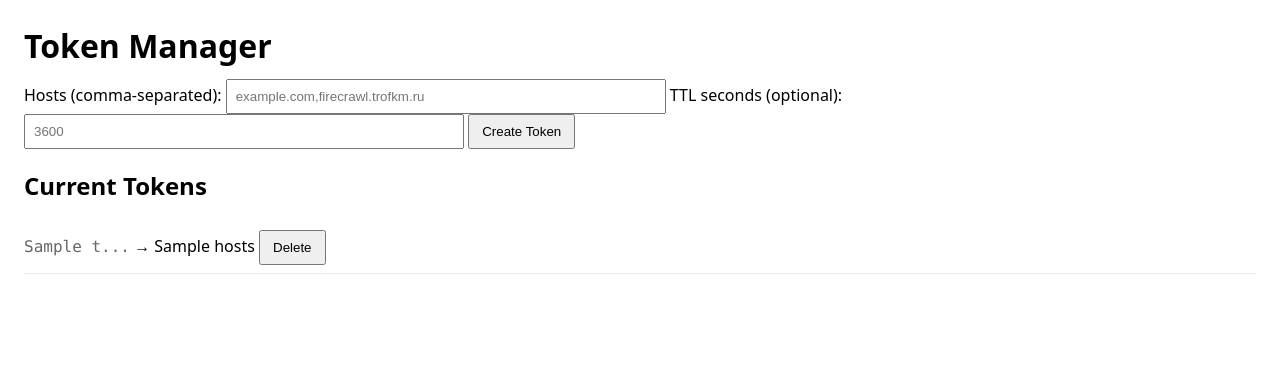
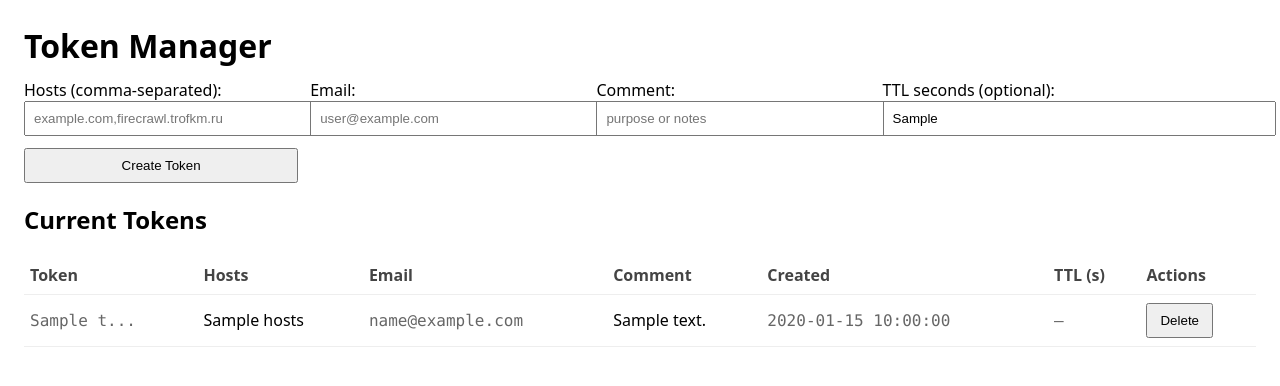
Before and after one commit to trofkm/acl-proxy, a FastAPI app: template auth_service/templates/index.html in a window 1280 px wide. Shown: the top 386 px of the page. Run offline with FastAPI, Linux system fonts and the light colour scheme; the template is opened without the code that fills it: most values are stand-ins (such as "Sample title", 1, 10 or a date in 2020).

Commit message:
Fix token view, add emails, fix ttl

```diff
--- a/auth_service/app.py
+++ b/auth_service/app.py
@@ -160,12 +160,42 @@ async def index(request: Request, _: None = Depends(admin_guard)) -> HTMLRespons
         token_value = key.split(":", 1)[1]
         data = redis_client.hgetall(key)
         ttl_seconds = redis_client.ttl(key)
-        tokens.append({"token": token_value, "hosts": data.get("hosts", ""), "ttl": ttl_seconds})
-    return templates.TemplateResponse("index.html", {"request": request, "tokens": tokens})
+        created_raw = data.get("created_at", "")
+        created_iso = ""
+        created_ts = 0
+        if created_raw:
+            try:
+                created_ts = int(created_raw)
+                created_iso = time.strftime("%Y-%m-%d %H:%M", time.gmtime(created_ts))
+            except Exception:
+                created_iso = ""
+        tokens.append({
+            "token": token_value,
+            "hosts": data.get("hosts", ""),
+            "email": data.get("email", ""),
+            "comment": data.get("comment", ""),
+            "created_at": created_iso,
+            "_created_ts": created_ts,
+            "ttl": ttl_seconds,
+        })
+    # Sort by creation timestamp ascending (older first)
+    tokens.sort(key=lambda t: t.get("_created_ts", 0))
+
+    default_ttl = int(get_env("TOKEN_TTL_SECONDS", "0") or 0)
+    return templates.TemplateResponse(
+        "index.html",
+        {"request": request, "tokens": tokens, "default_ttl": default_ttl},
+    )
 
 
 @app.post("/create_token")
-async def create_token(hosts: str = Form(...), ttl_seconds: Optional[int] = Form(None), _: None = Depends(admin_guard)) -> JSONResponse:
+async def create_token(
+    hosts: str = Form(...),
+    ttl_seconds: Optional[str] = Form(None),  # accept raw string; parse if provided
+    email: Optional[str] = Form(None),
+    comment: Optional[str] = Form(None),
+    _: None = Depends(admin_guard),
+) -> JSONResponse:
     # Generate raw token returned to user once
     raw_token = secrets.token_urlsafe(32)
     pepper = get_env("PEPPER", "")
@@ -174,10 +204,21 @@ async def create_token(hosts: str = Form(...), ttl_seconds: Optional[int] = Form
     token_hash_value = hash_token(raw_token, pepper)
 
     key = f"tokens:{token_hash_value}"
-    redis_client.hset(key, mapping={"hosts": hosts})
+    redis_client.hset(key, mapping={
+        "hosts": hosts,
+        "email": (email or ""),
+        "comment": (comment or ""),
+        "created_at": str(int(time.time())),
+    })
     # Optional TTL per token
-    default_ttl = int(get_env("TOKEN_TTL_SECONDS", "0"))
-    ttl_effective = ttl_seconds if ttl_seconds and ttl_seconds > 0 else default_ttl
+    default_ttl = int(get_env("TOKEN_TTL_SECONDS", "0") or 0)
+    parsed_ttl: int = 0
+    if ttl_seconds is not None and ttl_seconds != "":
+        try:
+            parsed_ttl = int(ttl_seconds)
+        except ValueError:
+            raise HTTPException(status_code=422, detail="ttl_seconds must be integer")
+    ttl_effective = parsed_ttl if parsed_ttl > 0 else default_ttl
     if ttl_effective and ttl_effective > 0:
         redis_client.expire(key, ttl_effective)
 
--- a/auth_service/templates/index.html
+++ b/auth_service/templates/index.html
@@ -7,43 +7,72 @@
   <style>
     body { font-family: system-ui, Arial, sans-serif; margin: 24px; }
     h1 { margin-bottom: 12px; }
-    form { margin: 12px 0; }
-    input[type="text"] { width: 420px; max-width: 100%; padding: 8px; }
+    form { margin: 12px 0; display: grid; grid-template-columns: 1fr 1fr 1fr auto; gap: 12px; align-items: center; }
+    input[type="text"] { width: 100%; padding: 8px; }
     button { padding: 8px 12px; cursor: pointer; }
-    ul { list-style: none; padding: 0; }
-    li { padding: 8px 0; border-bottom: 1px solid #eee; }
+    table { width: 100%; border-collapse: collapse; margin-top: 16px; }
+    th, td { text-align: left; border-bottom: 1px solid #eee; padding: 8px 6px; }
+    th { color: #444; font-weight: 600; }
     .muted { color: #666; font-family: ui-monospace, SFMono-Regular, Menlo, monospace; }
+    .nowrap { white-space: nowrap; }
+    .row { display: contents; }
   </style>
   </head>
 <body>
   <h1>Token Manager</h1>
   <form method="post" action="/create_token">
+    <div class="row">
       <label>
         Hosts (comma-separated):
         <input type="text" name="hosts" placeholder="example.com,firecrawl.trofkm.ru" required>
       </label>
       <label>
+        Email:
+        <input type="text" name="email" placeholder="user@example.com">
+      </label>
+      <label>
+        Comment:
+        <input type="text" name="comment" placeholder="purpose or notes">
+      </label>
+      <label>
         TTL seconds (optional):
-      <input type="text" name="ttl_seconds" placeholder="3600">
+        <input type="text" name="ttl_seconds" placeholder="{{ default_ttl if default_ttl else '3600' }}" value="{{ default_ttl if default_ttl else '' }}">
       </label>
       <button type="submit">Create Token</button>
+    </div>
   </form>
 
   <h2>Current Tokens</h2>
-  <ul>
+  <table>
+    <thead>
+      <tr>
+        <th class="nowrap">Token</th>
+        <th>Hosts</th>
+        <th>Email</th>
+        <th>Comment</th>
+        <th class="nowrap">Created</th>
+        <th class="nowrap">TTL (s)</th>
+        <th class="nowrap">Actions</th>
+      </tr>
+    </thead>
+    <tbody>
     {% for t in tokens %}
-    <li>
-      <span class="muted">{{ t.token[:8] }}...</span>
-      → {{ t.hosts }}
-      {% if t.ttl and t.ttl > 0 %}
-        <span class="muted">(TTL: {{ t.ttl }}s)</span>
-      {% endif %}
+      <tr>
+        <td class="muted nowrap">{{ t.token[:8] }}...</td>
+        <td>{{ t.hosts }}</td>
+        <td class="muted">{{ t.email }}</td>
+        <td>{{ t.comment }}</td>
+        <td class="muted nowrap">{% if t.created_at %}{{ t.created_at }}{% else %}—{% endif %}</td>
+        <td class="muted nowrap">{% if t.ttl and t.ttl > 0 %}{{ t.ttl }}{% else %}—{% endif %}</td>
+        <td class="nowrap">
           <form method="post" action="/delete_token" style="display:inline">
             <input type="hidden" name="token" value="{{ t.token }}" />
             <button type="submit">Delete</button>
           </form>
-    </li>
+        </td>
+      </tr>
     {% endfor %}
-  </ul>
+    </tbody>
+  </table>
 </body>
 </html>
--- a/docker-compose.yml
+++ b/docker-compose.yml
@@ -21,9 +21,9 @@ services:
       - PEPPER=${PEPPER}
       - ADMIN_USER=${ADMIN_USER}
       - ADMIN_PASS=${ADMIN_PASS}
-      - TOKEN_TTL_SECONDS=0
-      - RATE_LIMIT_WINDOW_SEC=1
-      - RATE_LIMIT_MAX=20
+      - TOKEN_TTL_SECONDS=${TOKEN_TTL_SECONDS}
+      - RATE_LIMIT_WINDOW_SEC=${RATE_LIMIT_WINDOW_SEC}
+      - RATE_LIMIT_MAX=${RATE_LIMIT_MAX}
     ports:
       - "8000:8000"
     depends_on:
```
Also changed, not shown: README.md. Lines whose indentation alone changed are shown as unchanged.
